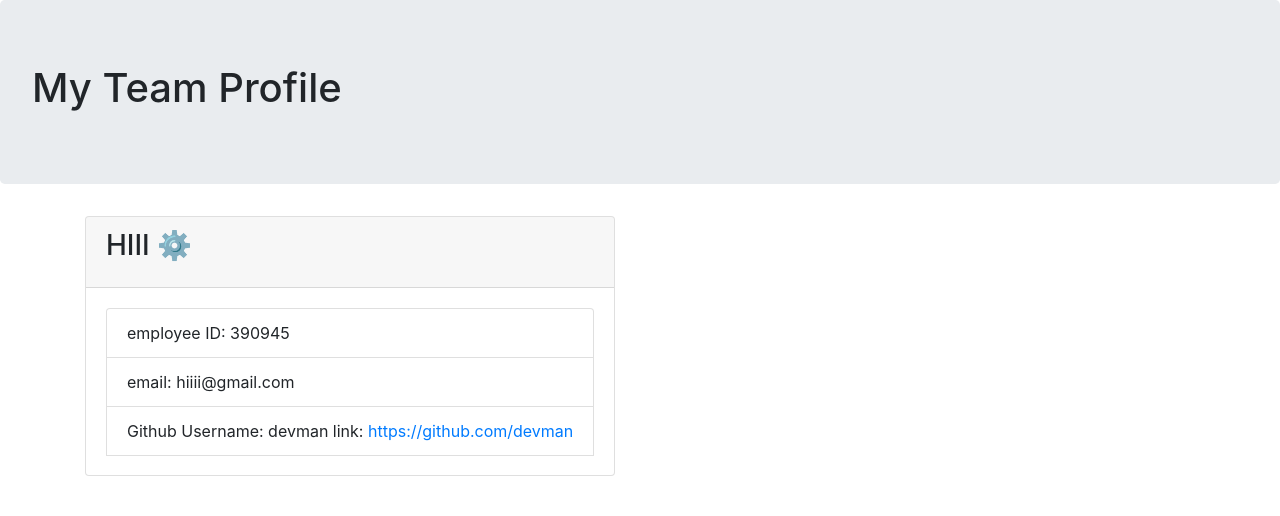
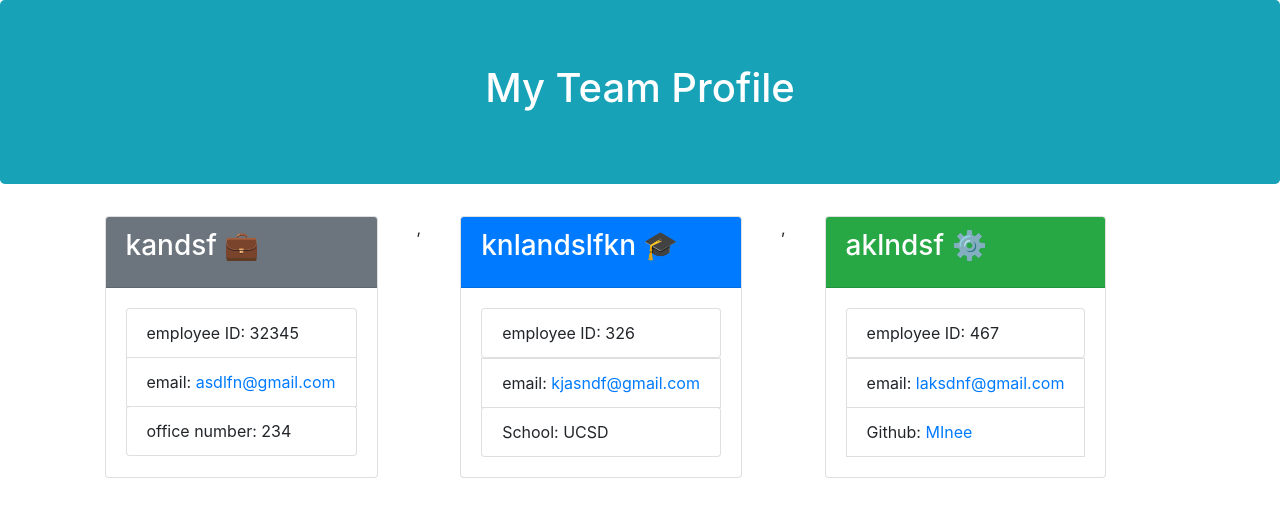
Before and after one commit to David8127/team-profile-generator, a website: page index.html in a window 1280 px wide. Drawn offline with nearby package versions, Linux system fonts and the light colour scheme.

Commit message:
styled the HTML page and cards

```diff
--- a/index.html
+++ b/index.html
@@ -6,24 +6,51 @@
             <meta http-equiv="X-UA-Compatible" content="IE=edge">
             <meta name="viewport" content="width=device-width, initial-scale=1.0">
             <link rel="stylesheet" href="https://cdn.jsdelivr.net/npm/bootstrap@4.3.1/dist/css/bootstrap.min.css" integrity="sha384-ggOyR0iXCbMQv3Xipma34MD+dH/1fQ784/j6cY/iJTQUOhcWr7x9JvoRxT2MZw1T" crossorigin="anonymous">
+            <link rel="stylesheet" href="/assets/style.css">
             <title>Team Profile</title>
         </head>
         <body>
-            <div class="jumbotron">
+            <div class="jumbotron text-white text-center bg-info">
                 <h1>My Team Profile</h1>
             </div>
             <div class= "container">
-                <div class= "row col-12">
+                <div class= "row col-12 d-flex flex-wrap justify-content-around">
 
       <div class="card">
-        <div class="card-header">
-          <h3 class="card-title">HIII ⚙ </h3>
+        <div class="card-header text-white bg-secondary">
+          <h3 class="card-title">kandsf 💼</h3>
         </div>
         <div class="card-body">
             <ul class="list-group">
-            <li class="list-group-item">employee ID: 390945</li>
-            <li class="list-group-item">email: hiiii@gmail.com</li>
-            <li class="list-group-item">Github Username: devman link: <a href="https://github.com/devman">https://github.com/devman<a></li>
+            <li class="list-group-item">employee ID: 32345</li>
+            <li class="list-group-item">email: <a href="mailto:asdlfn@gmail.com" target="blank">asdlfn@gmail.com<a></li>
+            <li class="list-group-item">office number: 234</li>
+            </ul>
+        </div>
+      </div>
+    ,
+      <div class="card">
+        <div class="card-header text-white bg-primary">
+          <h3 class="card-title">knlandslfkn 🎓</h3>
+        </div>
+        <div class="card-body">
+            <ul class="list-group">
+            <li class="list-group-item">employee ID: 326</li>
+            <li class="list-group-item">email: <a href="mailto:kjasndf@gmail.com" target="blank">kjasndf@gmail.com<a></li>
+            <li class="list-group-item">School: UCSD</li>
+            </ul>
+        </div>
+      </div>
+    ,
+      <div class="card">
+        <div class="card-header text-white bg-success">
+          <h3 class="card-title">aklndsf ⚙ </h3>
+        </div>
+        <div class="card-body">
+            <ul class="list-group">
+            <li class="list-group-item">employee ID: 467</li>
+            <li class="list-group-item">email: <a href="mailto:laksdnf@gmail.com" target="blank">laksdnf@gmail.com<a></li>
+            <li class="list-group-item">Github: <a href="https://github.com/MInee">MInee<a></li>
             </ul>
         </div>
       </div>
--- a/index.js
+++ b/index.js
@@ -119,14 +119,15 @@ function renderHTMLFile() {
             <meta http-equiv="X-UA-Compatible" content="IE=edge">
             <meta name="viewport" content="width=device-width, initial-scale=1.0">
             <link rel="stylesheet" href="https://cdn.jsdelivr.net/npm/bootstrap@4.3.1/dist/css/bootstrap.min.css" integrity="sha384-ggOyR0iXCbMQv3Xipma34MD+dH/1fQ784/j6cY/iJTQUOhcWr7x9JvoRxT2MZw1T" crossorigin="anonymous">
+            <link rel="stylesheet" href="/assets/style.css">
             <title>Team Profile</title>
         </head>
         <body>
-            <div class="jumbotron text-center">
+            <div class="jumbotron text-white text-center bg-info">
                 <h1>My Team Profile</h1>
             </div>
             <div class= "container">
-                <div class= "row col-12">
+                <div class= "row col-12 d-flex flex-wrap justify-content-around">
                 ${employees.map(employee => /*html*/ {
         switch (employee.getRole()) {
             case "Manager":
@@ -135,8 +136,8 @@ function renderHTMLFile() {
                 return engineerCard(employee);
             case "Intern":
                 return internCard(employee);
-            }
         }
+    }
     )}
                 </div>
             </div>
@@ -148,23 +149,18 @@ function renderHTMLFile() {
 }
 
 
-
-//for github link down below:
-//<a href="https://github.com/${employee.getGithub()}">${employee.getGithub()}<a>
-
-
 //Cards that return HTML content depending on what type of employee they are
 function managerCard(manager) {
     return `
       <div class="card">
-        <div class="card-header">
+        <div class="card-header text-white bg-secondary">
           <h3 class="card-title">${manager.name} 💼</h3>
         </div>
         <div class="card-body">
             <ul class="list-group">
             <li class="list-group-item">employee ID: ${manager.id}</li>
+            <li class="list-group-item">email: <a href="mailto:${manager.email}">${manager.email}<a></li>
             <li class="list-group-item">office number: ${manager.officeNumber}</li>
-            <li class="list-group-item">email: ${manager.email}</li>
             </ul>
         </div>
       </div>
@@ -174,13 +170,13 @@ function managerCard(manager) {
 function engineerCard(engineer) {
     return `
       <div class="card">
-        <div class="card-header">
+        <div class="card-header text-white bg-success">
           <h3 class="card-title">${engineer.name} ⚙ </h3>
         </div>
         <div class="card-body">
             <ul class="list-group">
             <li class="list-group-item">employee ID: ${engineer.id}</li>
-            <li class="list-group-item">email: ${engineer.email}</li>
+            <li class="list-group-item">email: <a href="mailto:${engineer.email}">${engineer.email}<a></li>
             <li class="list-group-item">Github: <a href="https://github.com/${engineer.getGithub()}">${engineer.getGithub()}<a></li>
             </ul>
         </div>
@@ -191,13 +187,13 @@ function engineerCard(engineer) {
 function internCard(intern) {
     return `
       <div class="card">
-        <div class="card-header">
+        <div class="card-header text-white bg-primary">
           <h3 class="card-title">${intern.name} 🎓</h3>
         </div>
         <div class="card-body">
             <ul class="list-group">
             <li class="list-group-item">employee ID: ${intern.id}</li>
-            <li class="list-group-item">email: ${intern.email}</li>
+            <li class="list-group-item">email: <a href="mailto:${intern.email}">${intern.email}<a></li>
             <li class="list-group-item">School: ${intern.school}</li>
             </ul>
         </div>
```
Also changed, not shown: assets/style.css (deleted).
